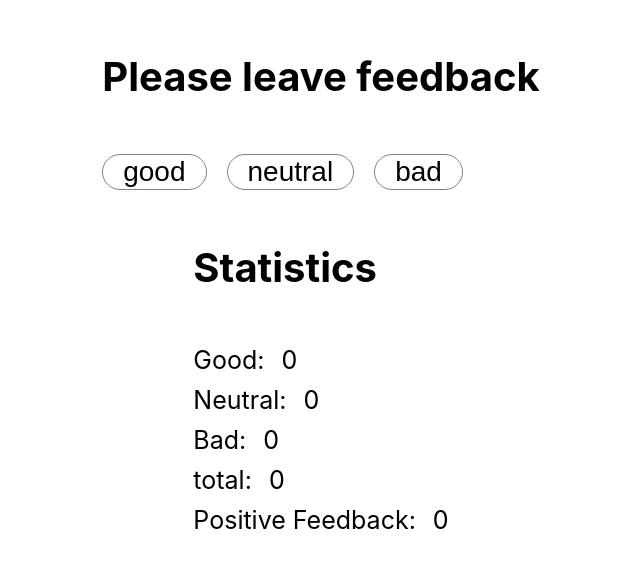
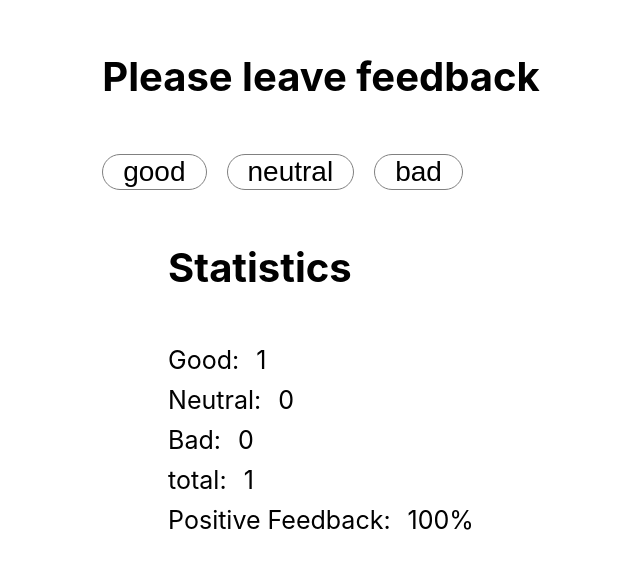
Before and after one commit to JacekPasierb/goit-react-hw-02-feedback, a React (Create React App) app: page / in a window 1280 px wide. Shown: the part 123-692 px from the top of the page, without its empty margins (319-959 px from the left). Built offline with nearby package versions, Linux system fonts and the light colour scheme.

Commit message:
save refactor

```diff
--- a/src/components/App.jsx
+++ b/src/components/App.jsx
@@ -1,17 +1,29 @@
 import { Component } from 'react';
 import Statistics from './Statistics/Statistics';
-import FeedbackOptions from './FeedbackOptions/FeedbackOptions';
+import { FeedbackOptions } from './FeedbackOptions/FeedbackOptions';
 
 export class App extends Component {
   state = {
-    good: 0,
+    good: 1,
     neutral: 0,
     bad: 0,
   };
+  countTotalFeedback() {
+    const { good, neutral, bad } = this.state;
+    const total = good + neutral + bad;
 
+    return total;
+  }
+
+  countPositiveFeedbackPercentage() {
+    const { good } = this.state;
+    const percentage =
+      Math.round((good / this.countTotalFeedback()) * 100) + '%';
+
+    return percentage;
+  }
   render() {
-    const { good, neutral, bad, total, positivePercentage } = this.state;
-
+    const { good, neutral, bad } = this.state;
 
     return (
       <div
@@ -27,15 +39,19 @@ export class App extends Component {
       >
         <FeedbackOptions
           options={['good', 'neutral', 'bad']}
-          onLeaveFeedback={"p"}
-        ></FeedbackOptions>
-        <Statistics
-          good={good}
-          neutral={neutral}
-          bad={bad}
-          total={total}
-          positivePercentage={positivePercentage}
+          onLeaveFeedback={'p'}
         />
+        {this.countTotalFeedback() > 0 ? (
+          <Statistics
+            good={good}
+            neutral={neutral}
+            bad={bad}
+            total={this.countTotalFeedback()}
+            positivePercentage={this.countPositiveFeedbackPercentage()}
+          />
+        ) : (
+          ''
+        )}
       </div>
     );
   }
--- a/src/components/FeedbackOptions/FeedbackOptions.jsx
+++ b/src/components/FeedbackOptions/FeedbackOptions.jsx
@@ -1,20 +1,12 @@
-import React, { Component } from 'react';
+import React from 'react';
 import css from './FeedbackOptionsStyle.module.css';
 
-export default class FeedbackOptions extends Component {
-  render() {
-    let tab = this.props;
-    console.log('this.props', tab);
-    console.log('this.props.options', tab.options);
-    console.log('this.props.onleave', tab.onLeaveFeedback);
-
-    let arr = tab.options;
-
+export const FeedbackOptions = ({ options, onLeaveFeedback }) => {
   return (
     <div className={css.widget}>
       <h4>Please leave feedback</h4>
       <div className={css.btnsWidget}>
-          {arr.map(option => (
+        {options.map(option => (
           <button
             onClick={() => console.log('klik')}
             className={`${css.btnWidget}  ${css.btnWidgetText}`}
@@ -26,5 +18,4 @@ export default class FeedbackOptions extends Component {
       </div>
     </div>
   );
-  }
-}
+};
--- a/src/components/Statistics/Statistics.jsx
+++ b/src/components/Statistics/Statistics.jsx
@@ -1,34 +1,38 @@
-import React, { Component } from 'react';
+import React from 'react';
 import css from './StatisticsStyle.module.css';
 
-export default class Statistics extends Component {
-  render() {
-    let { good, neutral, bad, total, positivePercentage } = this.props;
-
-    total = good + neutral + bad;
-    total === 0
-      ? (positivePercentage = 0)
-      : (positivePercentage = Math.round((good / total) * 100) + '%');
+export const Statistics = ({
+  good,
+  neutral,
+  bad,
+  total,
+  positivePercentage,
+}) => {
   return (
     <div>
       <h4>Statistics</h4>
+
       <ul className={css.statList}>
         <li className={css.statItem}>
           <p className={css.statText}>Good:</p>
           <p className={css.statText}>{good}</p>
         </li>
+
         <li className={css.statItem}>
           <p className={css.statText}>Neutral: </p>
           <p className={css.statText}>{neutral}</p>
         </li>
+
         <li className={css.statItem}>
           <p className={css.statText}>Bad: </p>
           <p className={css.statText}>{bad}</p>
         </li>
+
         <li className={css.statItem}>
           <p className={css.statText}>total: </p>
           <p className={css.statText}>{total}</p>
         </li>
+
         <li className={css.statItem}>
           <p className={css.statText}>Positive Feedback: </p>
           <p className={css.statText}>{positivePercentage}</p>
@@ -36,5 +40,18 @@ export default class Statistics extends Component {
       </ul>
     </div>
   );
-  }
-}
+};
+
+export default Statistics;
+// import React, { Component } from 'react';
+// import css from './StatisticsStyle.module.css';
+
+// export default class Statistics extends Component {
+//   render() {
+//     let { good, neutral, bad , total, positivePercentage} = this.props;
+
+//     return (
+//
+//     );
+//   }
+// }
```
Lines whose indentation alone changed are shown as unchanged.
